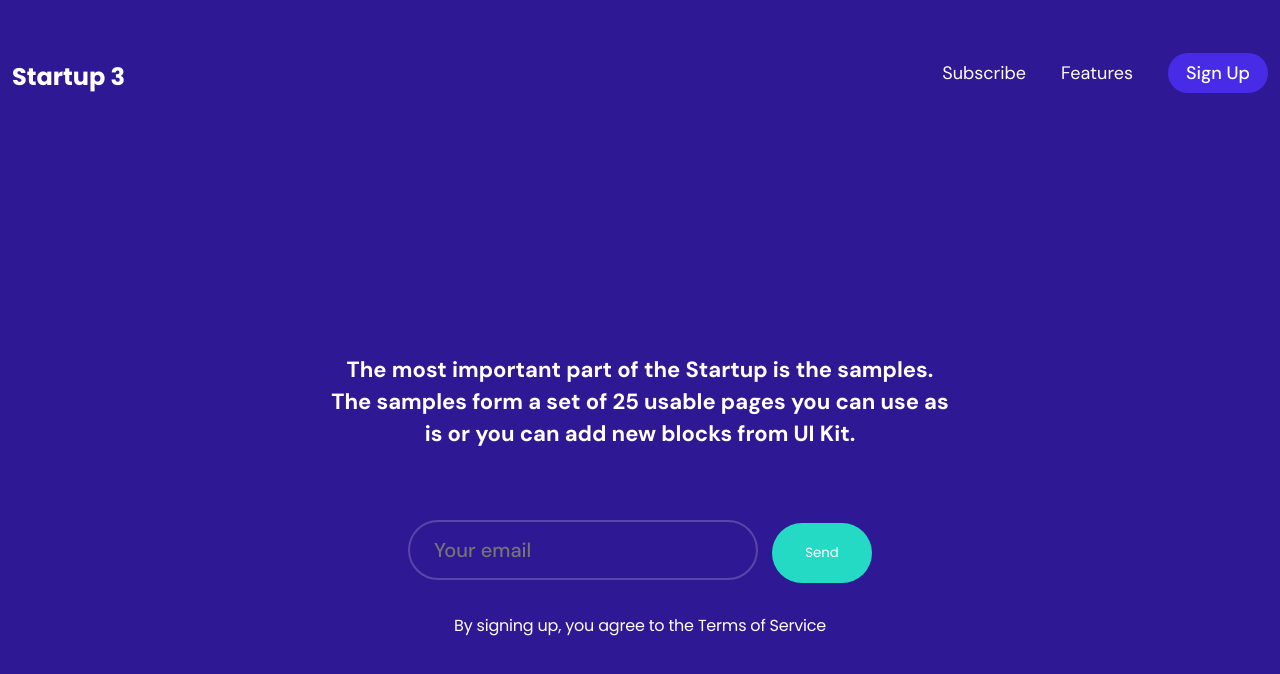
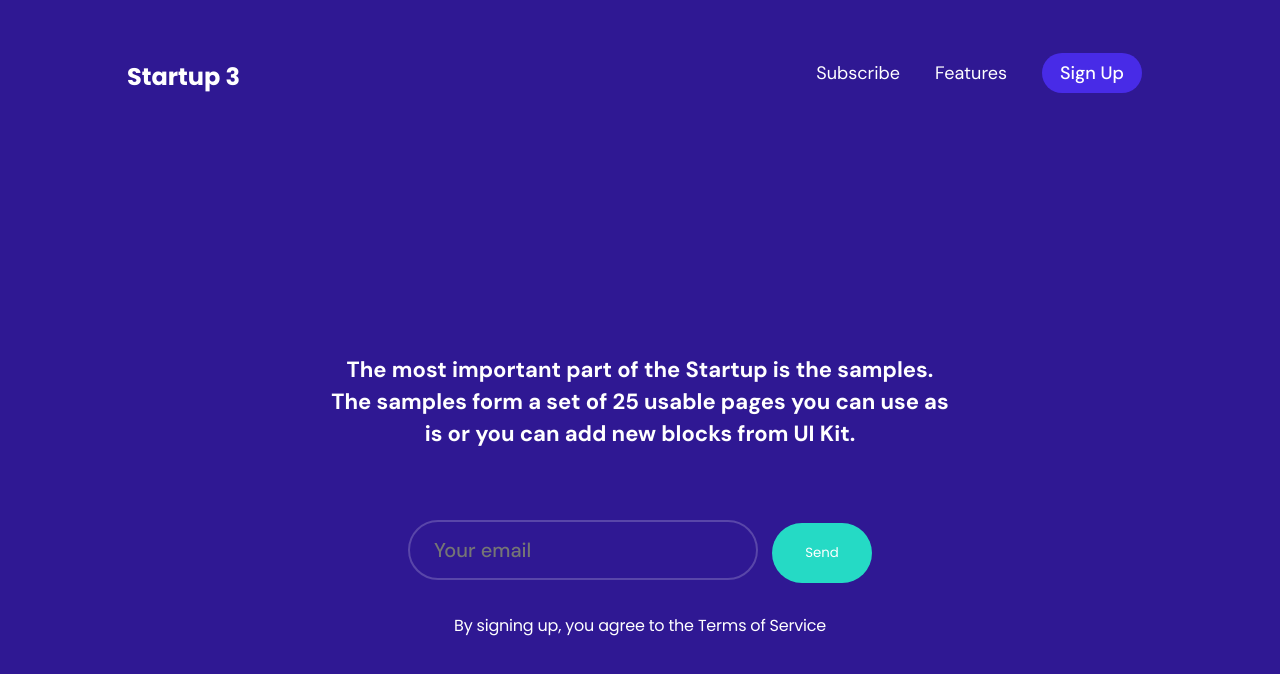
Before and after one commit to Sahwag546/project-14, a plain HTML site: page index.html in a window 1280 px wide. Drawn offline with Linux system fonts and the light colour scheme.

Commit message:
first commit

```diff
--- a/assets/css/style.css
+++ b/assets/css/style.css
@@ -35,6 +35,7 @@
  ul{
     display: flex;
     gap: 35px;
+    margin-right: 126px;
  }
  ul a{
     color:white;
@@ -50,6 +51,7 @@ background-color: #2F1893;
     text-align: center;
     cursor: pointer;
     margin-top: 6px;
+    margin-left: 115px;
  }
 
  .btn{
@@ -117,6 +119,7 @@ line-height: 28px;
 text-align: left;
 color:white;
 margin-top: 6px;
+
  }
  .input-box{
     margin-top: 70px;
```
Also changed, not shown: 1 other file.
